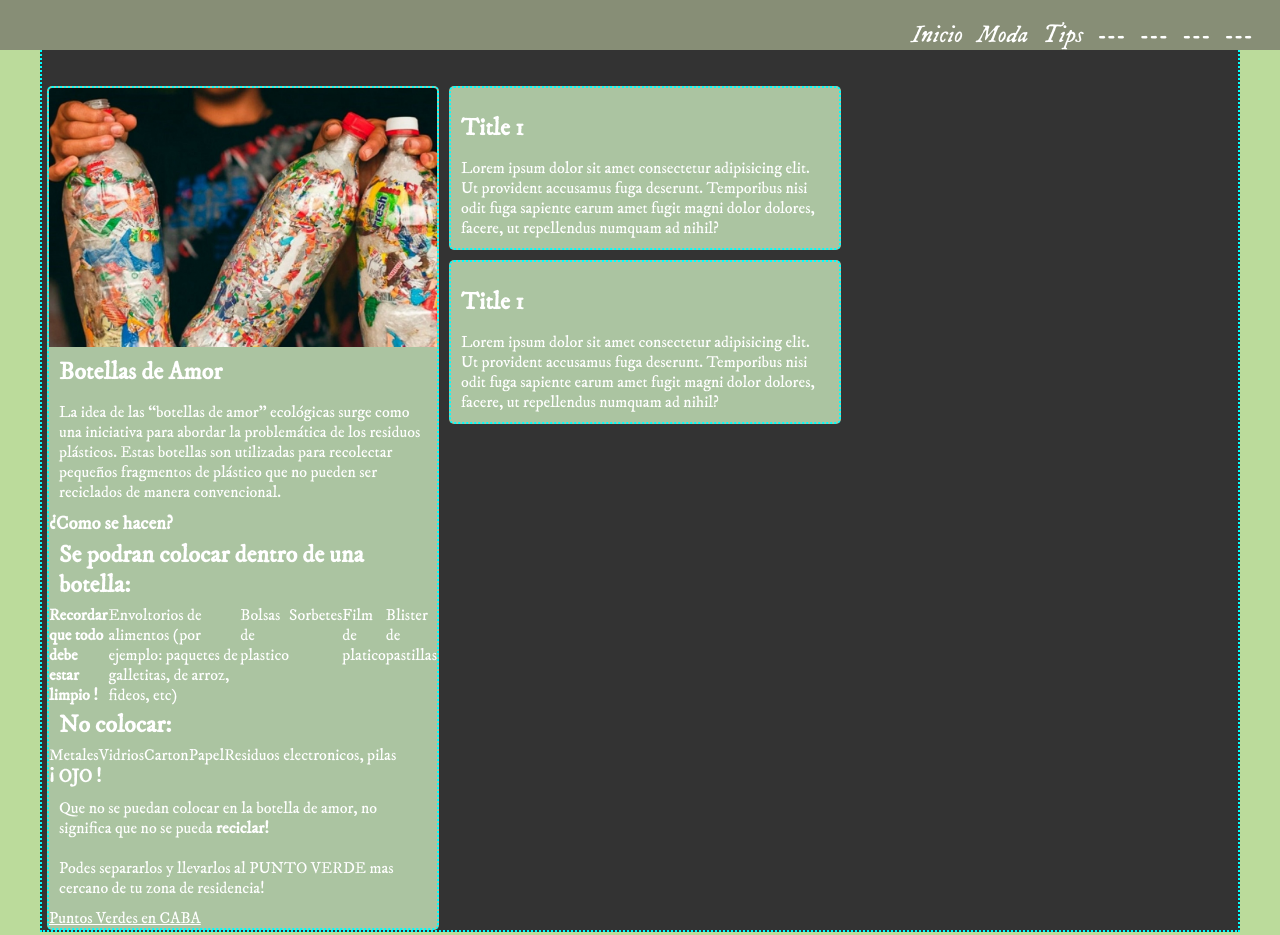
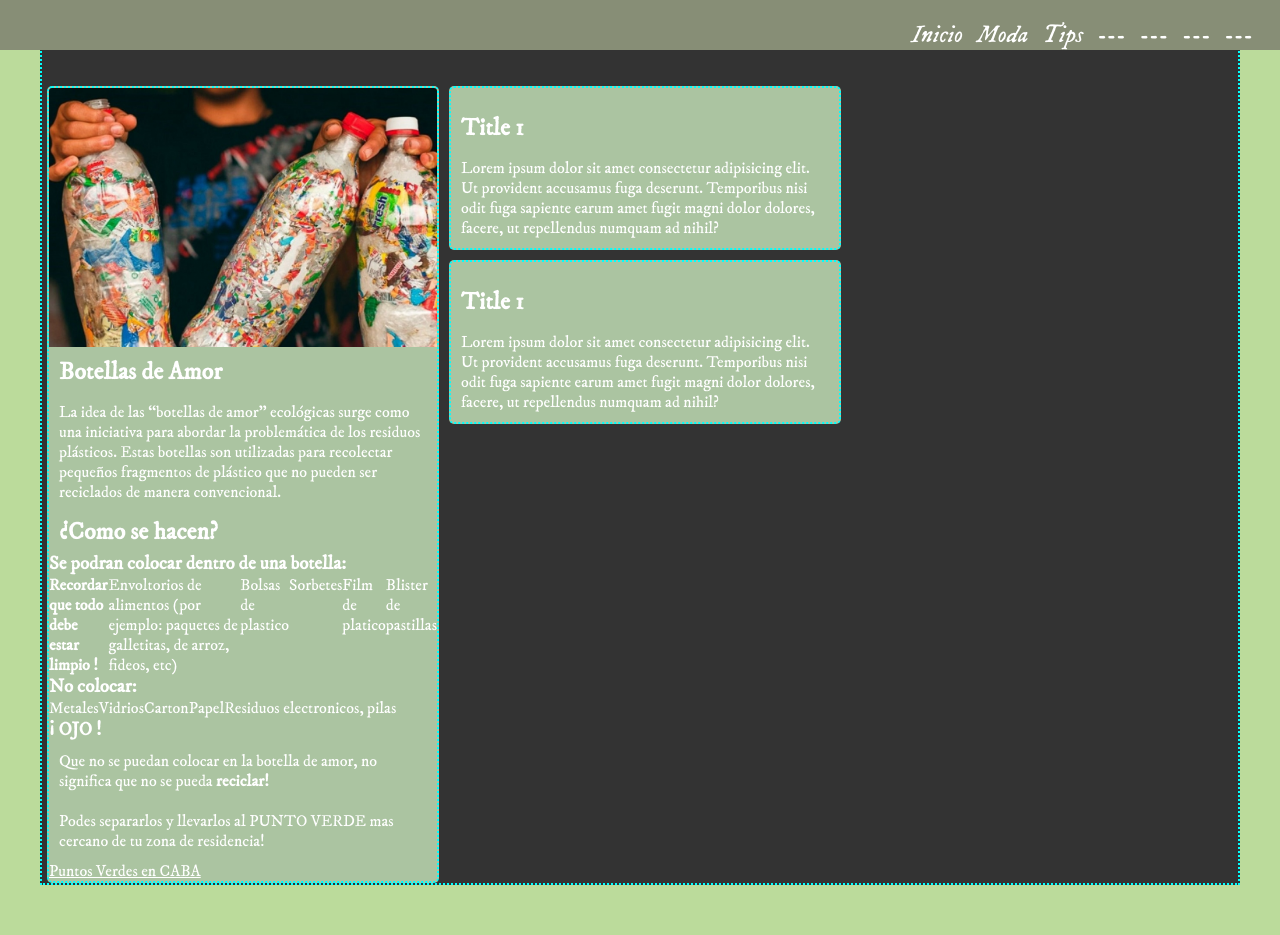
Before and after one commit to valentinalara17/Medioambiente, a plain HTML site: page index.html in a window 1280 px wide. Drawn offline with nearby package versions, Linux system fonts and the light colour scheme; a script that the page names is missing; a web font is replaced by a local one.

Commit message:
Update index.html

```diff
--- a/index.html
+++ b/index.html
@@ -66,8 +66,8 @@
                     <img src="./botellasdeamor.jpg" alt=""/>
                     <h2 class="title">Botellas de Amor</h2>
                     <p>La idea de las “botellas de amor” ecológicas surge como una iniciativa para abordar la problemática de los residuos plásticos. Estas botellas son utilizadas para recolectar pequeños fragmentos de plástico que no pueden ser reciclados de manera convencional.</p>
-                    <h3> ¿Como se hacen?</h3>
-                    <h2> Se podran colocar dentro de una botella: </h2>
+                    <h2> ¿Como se hacen?</h2>
+                    <h3> Se podran colocar dentro de una botella: </h3>
                     <ul> <strong>Recordar que todo debe estar limpio !</strong>
                         <li> Envoltorios de alimentos (por ejemplo: paquetes de galletitas, de arroz, fideos, etc)</li>
                         <li> Bolsas de plastico</li>
@@ -75,7 +75,7 @@
                         <li> Film de platico </li>
                         <li> Blister de pastillas</li>
                     </ul>
-                    <h2> <b>No</b> colocar:</h2>
+                    <h3> <b>No</b> colocar:</h3>
                     <ul>
                         <li> Metales </li>
                         <li> Vidrios</li>
```
